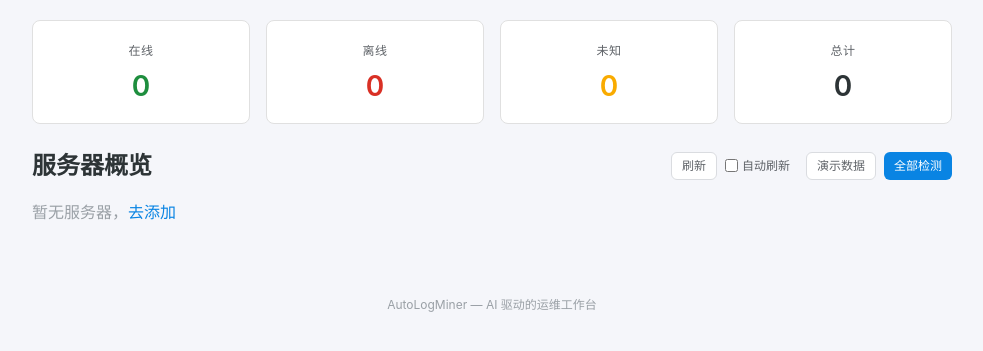
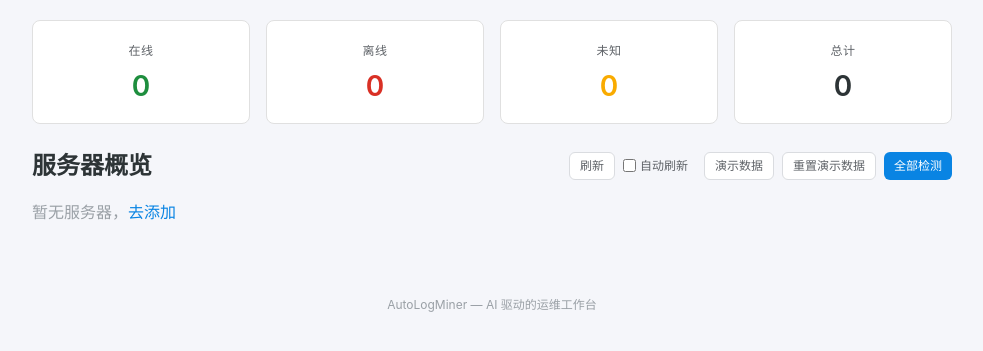
Before and after one commit to usernameeve/AutoLogMiner, a FastAPI app: page / in a window 1280 px wide. Shown: the part 53-404 px from the top of the page, without its empty margins (148-1131 px from the left). Run offline with FastAPI, Linux system fonts and the light colour scheme; data that the repository does not hold is empty; some libraries are stand-ins or nearby versions.

Commit message:
fix(ui): visible toasts, provider modal styling, edit message, CSS classes
Add demo reset button, fix .toast.show, add toast containers to alerts/knowledge, capture wasEdit before closeModal, define 5 missing CSS classes, pass event element instead of window.event.

```diff
--- a/app/static/js/dashboard.js
+++ b/app/static/js/dashboard.js
@@ -110,10 +110,11 @@ async function loadMiniChart(serverId) {
   } catch (e) { /* silent */ }
 }
 
-async function batchHealthCheck() {
-  const btn = event.target;
-  btn.disabled = true;
-  btn.textContent = "检测中...";
+async function batchHealthCheck(btn) {
+  if (btn) {
+    btn.disabled = true;
+    btn.textContent = "检测中...";
+  }
   try {
     const resp = await apiFetch("/api/servers");
     const servers = await resp.json();
@@ -127,8 +128,10 @@ async function batchHealthCheck() {
   } catch (e) {
     showToast("批量检测失败");
   } finally {
-    btn.disabled = false;
-    btn.textContent = "全部检测";
+    if (btn) {
+      btn.disabled = false;
+      btn.textContent = "全部检测";
+    }
   }
 }
 
--- a/app/static/js/demo.js
+++ b/app/static/js/demo.js
@@ -2,14 +2,29 @@
 // Split from app.js (T19). Loaded before app.js, which provides the shared
 // apiFetch delegate and showToast.
 
-async function seedDemo() {
-  const btn = event.target;
-  btn.disabled = true; btn.textContent = "生成中...";
+async function seedDemo(btn) {
+  if (btn) { btn.disabled = true; btn.textContent = "生成中..."; }
   try {
     const resp = await apiFetch("/api/demo/seed", { method: "POST" });
     const data = await resp.json();
     showToast("已生成 " + data.servers + " 台演示服务器 + 24h 数据");
     loadDashboard(); loadAlerts();
   } catch (e) { showToast("生成失败: " + e.message); }
-  finally { btn.disabled = false; btn.textContent = "演示数据"; }
+  finally { if (btn) { btn.disabled = false; btn.textContent = "演示数据"; } }
 }
+
+// ======================== Demo Reset ========================
+// Security: wired via addEventListener, never inline onclick; reset must only
+// delete is_demo=1 rows and never touch real servers.
+async function resetDemo() {
+  if (!confirm("确定清除演示数据吗？真实服务器将保留。")) return;
+  try {
+    const resp = await apiFetch("/api/demo/reset", { method: "DELETE" });
+    if (!resp.ok) { showToast("重置失败"); return; }
+    showToast("演示数据已清除");
+    loadDashboard(); loadAlerts();
+  } catch (e) { showToast("重置失败: " + e.message); }
+}
+
+const resetDemoBtn = document.getElementById("btn-reset-demo");
+if (resetDemoBtn) resetDemoBtn.addEventListener("click", resetDemo);
--- a/app/static/style.css
+++ b/app/static/style.css
@@ -69,6 +69,7 @@ textarea::placeholder { color: #9aa0a6; }
 .result-body h3:first-child { margin-top: 0; }
 .result-body ol { margin-left: 20px; margin-bottom: 12px; }
 .result-body ol li { margin-bottom: 4px; font-size: 13px; }
+.step-text { font-size: 12px; color: #5f6368; }
 
 /* Severity badges */
 .severity-badge { padding: 3px 10px; border-radius: 4px; font-size: 11px; font-weight: 600; display: inline-block; }
@@ -89,6 +90,7 @@ textarea::placeholder { color: #9aa0a6; }
     font-size: 13px; z-index: 9999; display: none;
     box-shadow: 0 4px 12px rgba(0,0,0,0.15);
 }
+.toast.show { display: block; }
 
 /* CDN degradation notice (in-flow, never covers the page) */
 .degrade-notice {
@@ -109,9 +111,12 @@ footer { text-align: center; padding: 20px; color: #9aa0a6; font-size: 12px; }
 .data-table td { padding: 10px 12px; border-bottom: 1px solid #f0f0f0; font-size: 13px; }
 .data-table tr:hover td { background: #f8f9fa; }
 .col-preview { max-width: 180px; white-space: nowrap; overflow: hidden; text-overflow: ellipsis; font-size: 12px; color: #5f6368; }
+.col-mono { font-family: "SF Mono", "Fira Code", "Consolas", monospace; font-size: 12px; color: #5f6368; }
 .col-actions { white-space: nowrap; }
 .col-actions button { font-size: 11px; padding: 3px 10px; border: 1px solid #dadce0; border-radius: 4px; background: #fff; cursor: pointer; color: #5f6368; }
 .col-actions button:hover { background: #e8f0fe; border-color: #0984e3; color: #0984e3; }
+button.act-danger { color: #d93025; }
+button.act-danger:hover { background: #fce8e6; border-color: #d93025; color: #d93025; }
 
 /* Dashboard & Server Grid */
 .dash-summary { display: flex; gap: 16px; margin-bottom: 24px; }
@@ -159,6 +164,12 @@ footer { text-align: center; padding: 20px; color: #9aa0a6; font-size: 12px; }
 .modal label { display: block; font-size: 12px; color: #5f6368; margin-top: 10px; margin-bottom: 4px; }
 .modal input, .modal select { width: 100%; padding: 8px 10px; border: 1px solid #ccc; border-radius: 6px; font-size: 13px; box-sizing: border-box; }
 .modal input:focus, .modal select:focus { outline: none; border-color: #1a73e8; }
+.modal-actions { display: flex; justify-content: flex-end; gap: 8px; margin-top: 16px; }
+.form-group { margin-bottom: 10px; }
+.checkbox-label, .modal label.checkbox-label {
+    display: flex; align-items: center; gap: 6px;
+    margin-top: 12px; font-size: 13px; color: #5f6368; cursor: pointer;
+}
 
 /* Health Metrics */
 .health-metrics { display: grid; grid-template-columns: repeat(3, 1fr); gap: 12px; margin-bottom: 16px; }
--- a/app/templates/alerts.html
+++ b/app/templates/alerts.html
@@ -33,6 +33,7 @@
 </main>
 
 <footer>AutoLogMiner &mdash; AI 驱动的运维工作台</footer>
+<div id="toast" class="toast"></div>
 <script src="/static/js/dashboard.js"></script>
 <script src="/static/js/servers.js"></script>
 <script src="/static/js/diagnose.js"></script>
--- a/app/templates/dashboard.html
+++ b/app/templates/dashboard.html
@@ -36,8 +36,9 @@
     <div style="display:flex;gap:8px">
       <button class="btn btn-outline btn-sm" onclick="refreshDashboard()">刷新</button>
       <label style="font-size:12px;color:#5f6368;display:flex;align-items:center;gap:4px;cursor:pointer;margin-right:8px"><input type="checkbox" id="auto-refresh" onchange="toggleAutoRefresh()"> 自动刷新</label>
-      <button class="btn btn-outline btn-sm" onclick="seedDemo()">演示数据</button>
-      <button class="btn btn-primary btn-sm" onclick="batchHealthCheck()">全部检测</button>
+      <button class="btn btn-outline btn-sm" onclick="seedDemo(this)">演示数据</button>
+      <button class="btn btn-outline btn-sm" id="btn-reset-demo">重置演示数据</button>
+      <button class="btn btn-primary btn-sm" onclick="batchHealthCheck(this)">全部检测</button>
     </div>
   </div>
   <div class="server-grid" id="server-grid">
--- a/app/templates/knowledge.html
+++ b/app/templates/knowledge.html
@@ -40,6 +40,7 @@
   </div>
 </main>
 <footer>AutoLogMiner &mdash; AI 驱动的运维工作台</footer>
+<div id="toast" class="toast"></div>
 <script src="/static/js/dashboard.js"></script>
 <script src="/static/js/servers.js"></script>
 <script src="/static/js/diagnose.js"></script>
--- a/app/templates/providers.html
+++ b/app/templates/providers.html
@@ -49,7 +49,7 @@
 
 <!-- Modal -->
 <div id="modal" class="modal-overlay" style="display:none">
-  <div class="modal-box">
+  <div class="modal">
     <h3 id="modal-title">新增供应商</h3>
     <form id="modal-form" onsubmit="submitProvider(event)">
       <div class="form-group">
@@ -176,9 +176,10 @@ async function submitProvider(e) {
       showToast(err.detail || "操作失败");
       return;
     }
+    const wasEdit = !!editingId;
     closeModal();
     loadProviders();
-    showToast(editingId ? "已更新" : "已新增");
+    showToast(wasEdit ? "已更新" : "已新增");
   } catch (e) {
     showToast("请求失败: " + e.message);
   }
```
